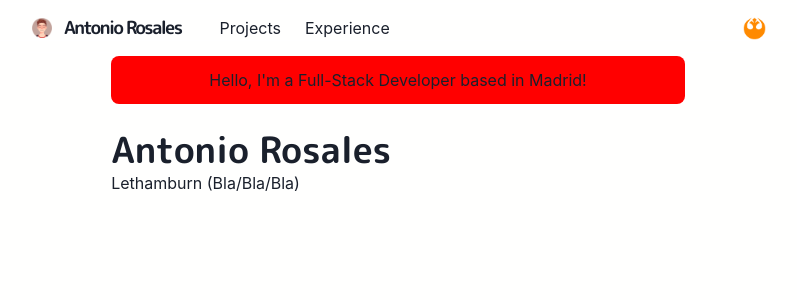
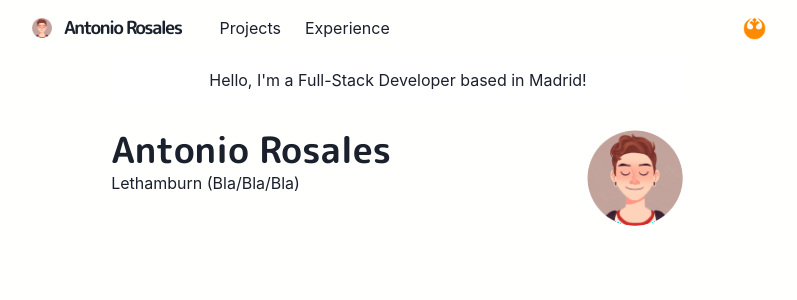
Before and after one commit to lethamburn/lethamburn-portfolio, a Next.js app: page / in a window 1280 px wide. Shown: the top 300 px of the page, without its empty margins (242-1039 px from the left). Built offline with nearby package versions, Linux system fonts and the light colour scheme.

Commit message:
FEAT image profile index.js

```diff
--- a/pages/index.js
+++ b/pages/index.js
@@ -1,9 +1,20 @@
-import { Container, Box, Heading } from '@chakra-ui/react'
-
+import {
+  Container,
+  Box,
+  Heading,
+  Image,
+  useColorModeValue
+} from '@chakra-ui/react'
 const Page = () => {
   return (
     <Container>
-      <Box borderRadius="lg" bg="red" p={3} mb={6} align="center">
+      <Box
+        borderRadius="lg"
+        bg={useColorModeValue('whiteAlpha.500', 'whiteAlpha.200')}
+        p={3}
+        mb={6}
+        align="center"
+      >
         Hello, I'm a Full-Stack Developer based in Madrid!
       </Box>
       <Box display={{ md: 'flex' }}>
@@ -13,6 +24,23 @@
           </Heading>
           <p>Lethamburn (Bla/Bla/Bla)</p>
         </Box>
+        <Box
+          flexShrink={0}
+          mt={{ base: 4, md: 0 }}
+          ml={{ md: 6 }}
+          align="center"
+        >
+          <Image
+            borderColor="whiteAlpha.800"
+            borderWidth={2}
+            borderStyle="solid"
+            maxWidth="100px"
+            display="inline-block"
+            borderRadius="full"
+            src="/images/logo.png"
+            alt="Profile Image"
+          />
+        </Box>
       </Box>
     </Container>
   )
```
